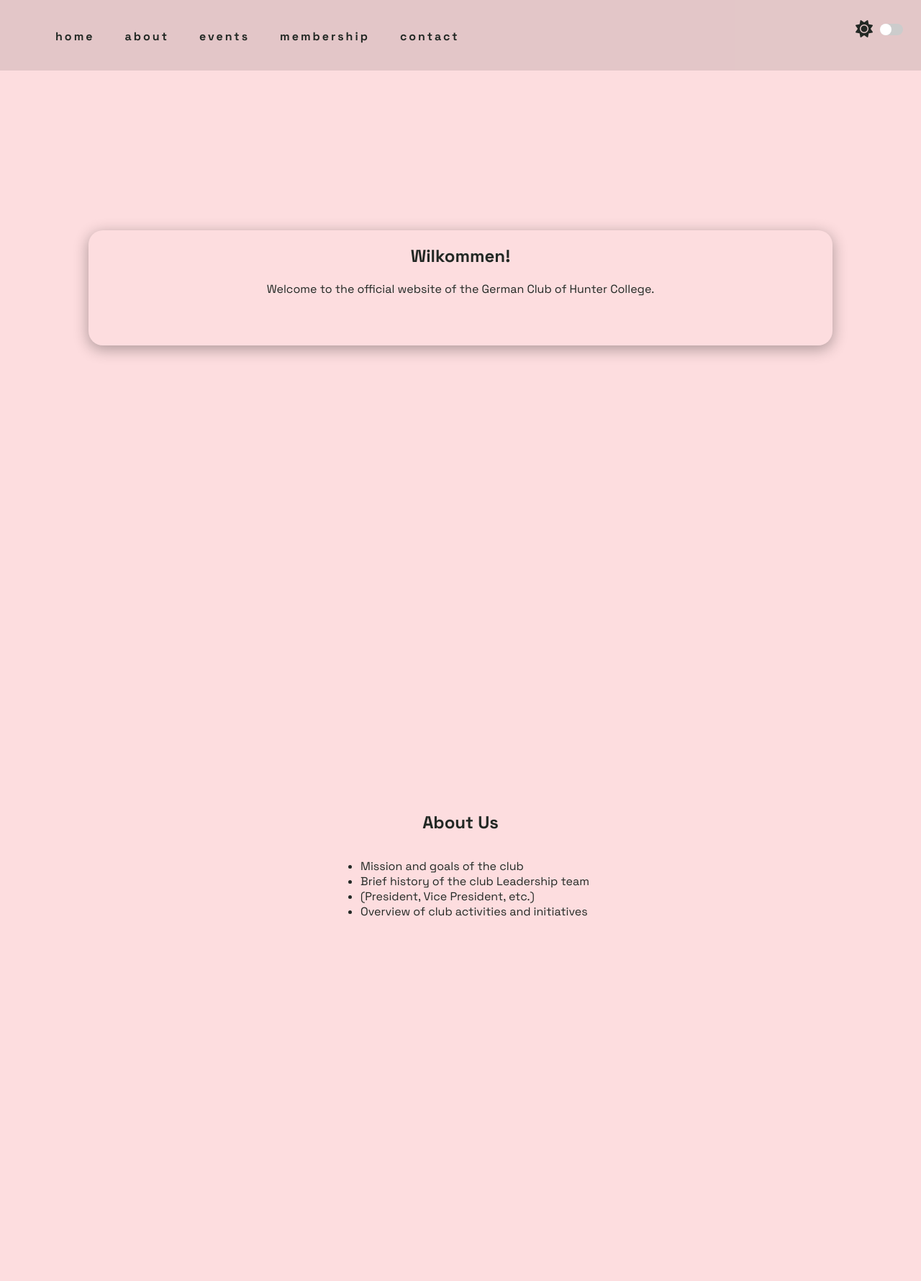
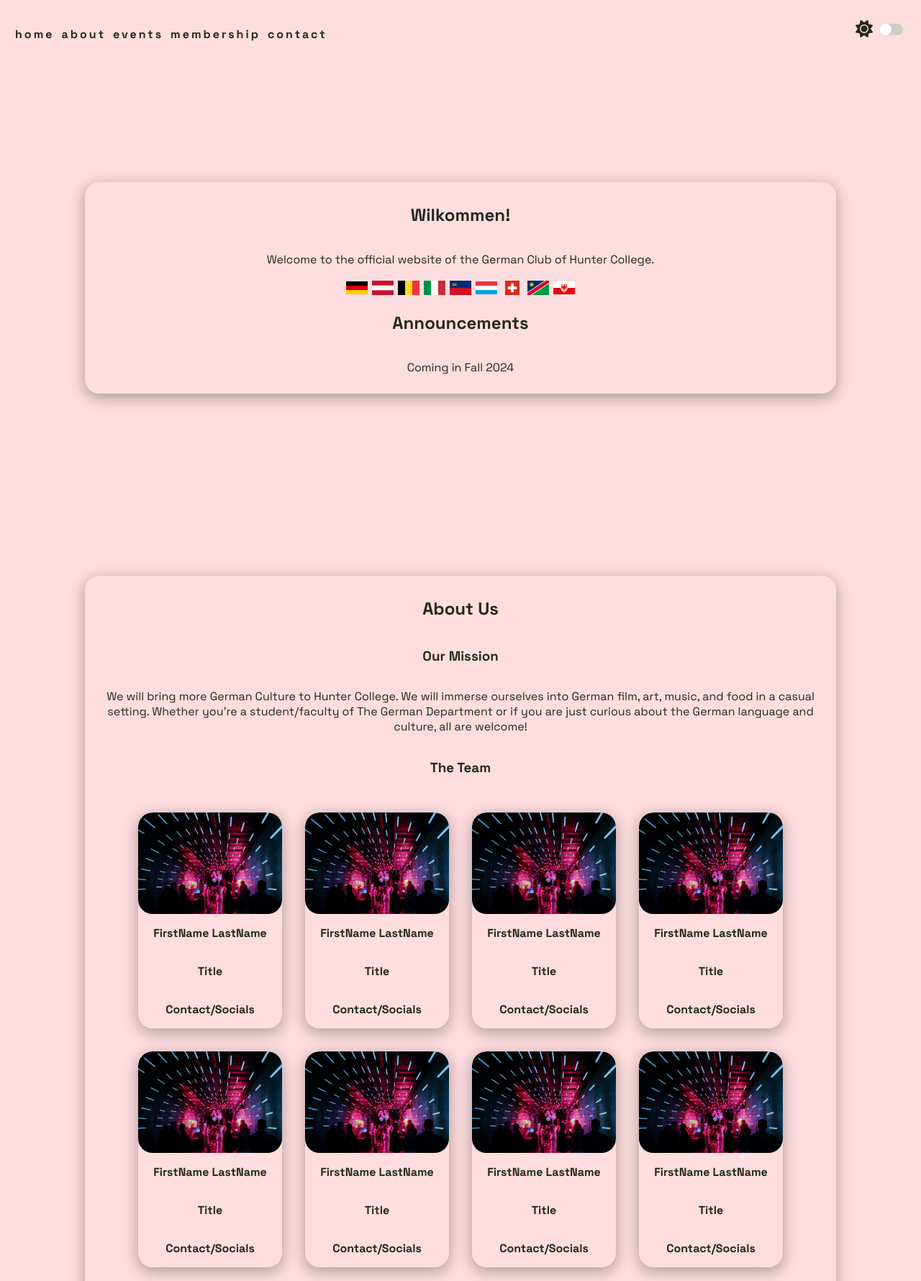
Before and after one commit to ragibasif/german-club-hunter, a website: page index.html in a window 1280 px wide. Shown: the top 1780 px of the page at 72% size. Drawn offline with Linux system fonts and the light colour scheme.

Commit message:
add image cards and flag svg

```diff
--- a/index.html
+++ b/index.html
@@ -16,6 +16,7 @@
       crossorigin="anonymous"
       referrerpolicy="no-referrer"
     />
+
     <title>German Club of Hunter College</title>
   </head>
   <body>
@@ -31,13 +32,13 @@
       </div>
       <nav id="nav">
         <!-- <div class="logo">German</div> -->
-        <ul class="nav-links">
-          <li><a href="#home">home</a></li>
-          <li><a href="#about">about</a></li>
-          <li><a href="#events">events</a></li>
-          <li><a href="#membership">membership</a></li>
-          <li><a href="#contact">contact</a></li>
-        </ul>
+        <p class="nav-links fade-in fade-in-short">
+          <a href="#home">home</a>
+          <a href="#about">about</a>
+          <a href="#events">events</a>
+          <a href="#membership">membership</a>
+          <a href="#contact">contact</a>
+        </p>
         <div class="burger">
           <div class="line1"></div>
           <div class="line2"></div>
@@ -46,47 +47,127 @@
       </nav>
     </header>
     <section id="home">
-      <div data-aos="fade-up" class="welcome-text">
+      <div class="welcome-text text-card">
         <h1>Wilkommen!</h1>
         <p>
           Welcome to the official website of the German Club of Hunter College.
         </p>
+        <div class="flag-container">
+            <img src="./assets/flags/Flag_of_Germany.svg" alt="">
+            <img src="./assets/flags/Flag_of_Austria.svg" alt="">
+            <img src="./assets/flags/Flag_of_Belgium.svg" alt="">
+            <img src="./assets/flags/Flag_of_Italy.svg" alt="">
+            <img src="./assets/flags/Flag_of_Liechtenstein.svg" alt="">
+            <img src="./assets/flags/Flag_of_Luxembourg.svg" alt="">
+            <img src="./assets/flags/Flag_of_Switzerland.svg" alt="">
+            <img src="./assets/flags/Flag_of_Namibia.svg" alt="">
+            <img src="./assets/flags/Flag_of_South_Tyrol.svg" alt="">
+        </div>
+        <h2>Announcements</h2>
+        <p>Coming in Fall 2024</p>
+
       </div>
     </section>
     <section id="about">
+      <div class="about-text text-card" >
         <h2>About Us</h2>
-      <div class="about-container"></div>
-      <ul>
-        <li>Mission and goals of the club</li>
-        <li>Brief history of the club Leadership team</li>
-        <li>(President, Vice President, etc.)</li>
-        <li>Overview of club activities and initiatives</li>
-      </ul>
+        <h3>Our Mission</h3>
+        <p>
+          We will bring more German Culture to Hunter College. We will
+          immerse ourselves into German film, art, music, and food in a casual
+          setting. Whether you're a student/faculty of The German Department or if you
+          are just curious about the German language and culture, all are
+          welcome!
+        </p>
+        <h3>The Team</h3>
+        <div class="image-container">
+          <div class="image-card">
+            <img src="./assets/images/event.jpg" alt="">
+            <p>FirstName LastName</p>
+            <p>Title</p>
+            <p><a href="">Contact/Socials</a></p>
+          </div>
+          <div class="image-card">
+            <img src="./assets/images/event.jpg" alt="">
+            <p>FirstName LastName</p>
+            <p>Title</p>
+            <p><a href="">Contact/Socials</a></p>
+          </div><div class="image-card">
+            <img src="./assets/images/event.jpg" alt="">
+            <p>FirstName LastName</p>
+            <p>Title</p>
+            <p><a href="">Contact/Socials</a></p>
+          </div><div class="image-card">
+            <img src="./assets/images/event.jpg" alt="">
+            <p>FirstName LastName</p>
+            <p>Title</p>
+            <p><a href="">Contact/Socials</a></p>
+          </div><div class="image-card">
+            <img src="./assets/images/event.jpg" alt="">
+            <p>FirstName LastName</p>
+            <p>Title</p>
+            <p><a href="">Contact/Socials</a></p>
+          </div><div class="image-card">
+            <img src="./assets/images/event.jpg" alt="">
+            <p>FirstName LastName</p>
+            <p>Title</p>
+            <p><a href="">Contact/Socials</a></p>
+          </div><div class="image-card">
+            <img src="./assets/images/event.jpg" alt="">
+            <p>FirstName LastName</p>
+            <p>Title</p>
+            <p><a href="">Contact/Socials</a></p>
+          </div><div class="image-card">
+            <img src="./assets/images/event.jpg" alt="">
+            <p>FirstName LastName</p>
+            <p>Title</p>
+            <p><a href="">Contact/Socials</a></p>
+          </div>
+        </div>
+        <!-- <p>Brief history of the club Leadership team</p>
+        <p>(President, Vice President, etc.)</p> -->
+      </div>
     </section>
     <section id="events">
+      <div class="events-text text-card">
         <h2>Events</h2>
+        <!-- <p>Overview of club activities and initiatives</p> -->
+        <!-- <p>Calendar of upcoming events</p>
+        <p>Past events with photos and descriptions</p>
+        <p>Event registration or RSVP form</p> -->
+        <p>
+          You can expect events such as:
           <ul>
-        <li>Calendar of upcoming events</li>
-        <li>Past events with photos and descriptions</li>
-        <li>Event registration or RSVP form</li>
+            <li>Movie screenings (with English subtitles)</li>
+            <li>Excursions to museums, Goethe Institut, Frederic Morton Library and German restaurants.</li>
+            <li>Creative workshops for exploring German art, music, and literature (with English translation)</li>
+            <li>Open Mic events for poetry or karaoke</li>
+            <li>Kaffeeklatsch (get together and drink coffee/tea)</li>
           </ul>
+        </p>
+      </div>
     </section>
     <section id="membership">
+      <div class="membership-text text-card">
         <h2>Membership</h2>
+        <h3>Why Join?</h3>
           <ul>
-        <li>Benefits of joining the club</li>
-        <li>Membership requirements</li>
-        <li>How to join (application form or contact information)</li>
+            <li>Many opportunities to make new friends and immerse yourself in another culture?</li>
+            <li>Give yourself a chance to practice your German, even if you are not fluent.</li>
+            <li>There is also going to be food at most of the events, so it gives everyone a chance to eat anc chat.</li>
+            <li>Get help with applying for Study Abroad.</li>
+            <li>Merch coming soon!</li>
           </ul>
+        <p>Membership requirements: Have a genuine interest in the German language and culture.</p>
+        <p>Ready to become a member? Just click right <a href="">here.</a></p>
+      </div>
     </section>
     <section id="contact">
+      <div class="contact-text text-card">
         <h2>Contact Us</h2>
-      <ul>
-        <li>Contact form for general inquiries</li>
-        <li>Club email address</li>
-        <li>Social media links (if applicable)</li>
-        <li>Physical meeting location (if applicable)</li>
-      </ul>
+        <p>Contact form for general inquiries</p>
+        <p>Club email address</p>
+        <p>Physical meeting location <strong>Coming Soon</strong></p>
         <p>
           Website designed and built by
           <a href="https://www.linkedin.com/in/ragibasif/">Ragib Asif</a>
@@ -98,7 +179,9 @@
           <a href=""><i class="fab fa-twitter"></i></a>
           <a href="mailto:"><i class="fas fa-envelope"></i></a>
         </div>
+      </div>
     </section>
-    <script src="script.js"></script>
+    <script src="script.js">
+    </script>
   </body>
 </html>
--- a/styles.css
+++ b/styles.css
@@ -11,9 +11,9 @@
 
 [data-theme="dark"] {
   --primary-color: #451952;
-  --background-color: #3f012f;
+  --background-color: #290120;
   --text-color: #eeebed;
-  --accent-color: #bb89bb;
+  --accent-color: #6e186e;
 }
 
 html {
@@ -38,15 +38,15 @@
 
 nav {
   display: flex;
+  text-align: center;
   justify-content: space-between;
   align-items: center;
   z-index: 10;
   position: fixed;
-  font-size: 20px;
   letter-spacing: 3px;
   padding: 1rem;
   width: 100%;
-  background: rgba(0, 0, 0, 0.1);
+  background: var(--background-color);
 }
 
 /* .logo {
@@ -57,11 +57,15 @@
 .nav-links {
   list-style: none;
   display: flex;
+  flex-direction: row;
+  text-align: center;
+  align-items: center;
+  justify-content: center;
 }
 
-.nav-links li {
+/* .nav-links li {
   margin: 0 1rem;
-}
+} */
 
 .nav-links a {
   color: var(--text-color);
@@ -77,7 +81,7 @@
 .burger div {
   width: 25px;
   height: 3px;
-  background: white;
+  background: var(--text-color);
   margin: 5px;
   transition: all 0.3s ease;
 }
@@ -95,19 +99,6 @@
 a:focus {
   background-color: var(--accent-color);
   border-bottom: 3px solid;
-}
-
-/* home */
-.welcome-text {
-  border-radius: 20px;
-  background-color: var(--background-color);
-  height: 20vh;
-  width: 80vw;
-  text-align: center;
-  z-index: 1;
-  padding-right: 5px;
-  padding-left: 5px;
-  box-shadow: var(--box-shadow);
 }
 
 /* about */
@@ -223,18 +214,17 @@
     top: 15px;
     right: 30px;
   }
+  nav {
+    background: transparent;
+  }
   .nav-links {
     display: none;
     flex-direction: column;
-    width: 10%;
-    position: absolute;
+    width: 100%;
+    position: fixed;
     top: 40px;
-    left: -20px;
-    background: none;
-  }
-  .nav-links li {
-    margin: 1rem 0;
-    text-align: center;
+    left: 0px;
+    background: var(--background-color);
   }
 
   .burger {
@@ -244,9 +234,120 @@
   .nav-active .nav-links {
     display: flex;
   }
+
+  nav.nav-active {
+    background-color: var(--background-color);
+  }
   .social-links i {
     font-size: 1.5rem;
     padding: 1rem;
     cursor: pointer;
   }
+
+  .image-container {
+    flex-wrap: wrap;
+  }
 }
+
+.text-card {
+  height: 20%;
+  width: 80%;
+  background-color: var(--background-color);
+  border-radius: 20px;
+  z-index: 1;
+  padding: 10px;
+  box-shadow: var(--box-shadow);
+  display: flex;
+  flex-direction: column;
+  align-items: center;
+  text-align: center;
+  justify-content: space-evenly;
+}
+
+.image-container {
+  display: flex;
+  flex-direction: row;
+  position: relative;
+  margin: 1rem;
+  align-items: center;
+  flex-wrap: wrap;
+  justify-content: center;
+}
+
+.image-card {
+  align-items: center;
+  text-align: center;
+  display: flex;
+  flex-direction: column;
+  overflow: hidden;
+  font-weight: bold;
+  border-radius: 20px;
+  width: 200px;
+  height: 300px;
+  box-shadow: var(--box-shadow);
+  object-fit: cover;
+  margin: 1rem;
+}
+
+.image-card img {
+  border-radius: 20px;
+  /* padding: 1rem; */
+  width: 100%;
+  height: 60%;
+}
+
+/* Keyframes for fade-in animation */
+@keyframes fadeIn {
+  from {
+    opacity: 0;
+  }
+  to {
+    opacity: 1;
+  }
+}
+
+/* Base class for fade-in animation */
+.fade-in {
+  animation-name: fadeIn;
+  animation-fill-mode: both;
+}
+
+/* Fade-in durations */
+.fade-in-short {
+  animation-duration: 0.5s;
+}
+
+.fade-in-medium {
+  animation-duration: 1s;
+}
+
+.fade-in-long {
+  animation-duration: 2s;
+}
+
+/* Fade-in delays */
+.fade-in-delay-1 {
+  animation-delay: 0.5s;
+}
+
+.fade-in-delay-2 {
+  animation-delay: 1s;
+}
+
+.fade-in-delay-3 {
+  animation-delay: 2s;
+}
+
+/* flags */
+.flag-container {
+  display: flex;
+  flex-direction: row;
+  flex-wrap: wrap;
+  overflow: hidden;
+}
+
+.flag-container img {
+  width: 30px;
+  height: 20px;
+  padding: 3px;
+}
```
Also changed, not shown: assets/flags/Flag_of_Switzerland.svg (renamed from assets/flags/Flag_of_Switzerland_(Pantone).svg). Lines whose indentation alone changed are shown as unchanged.
